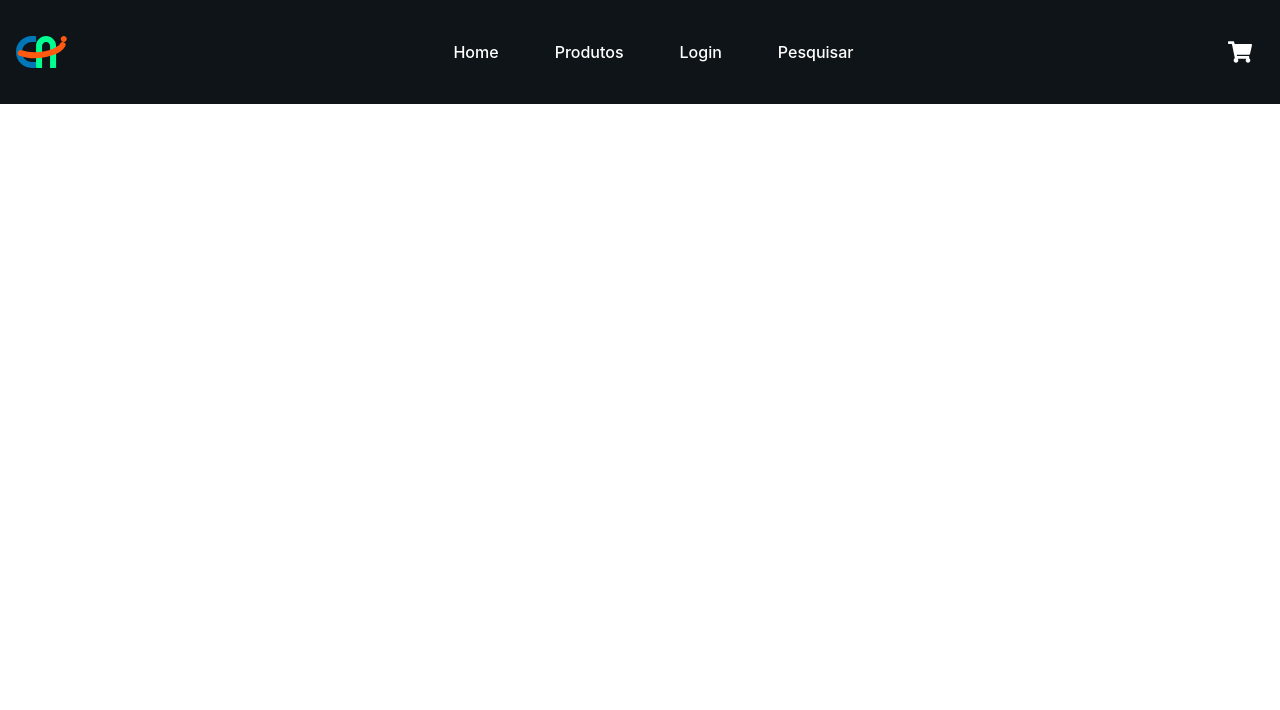
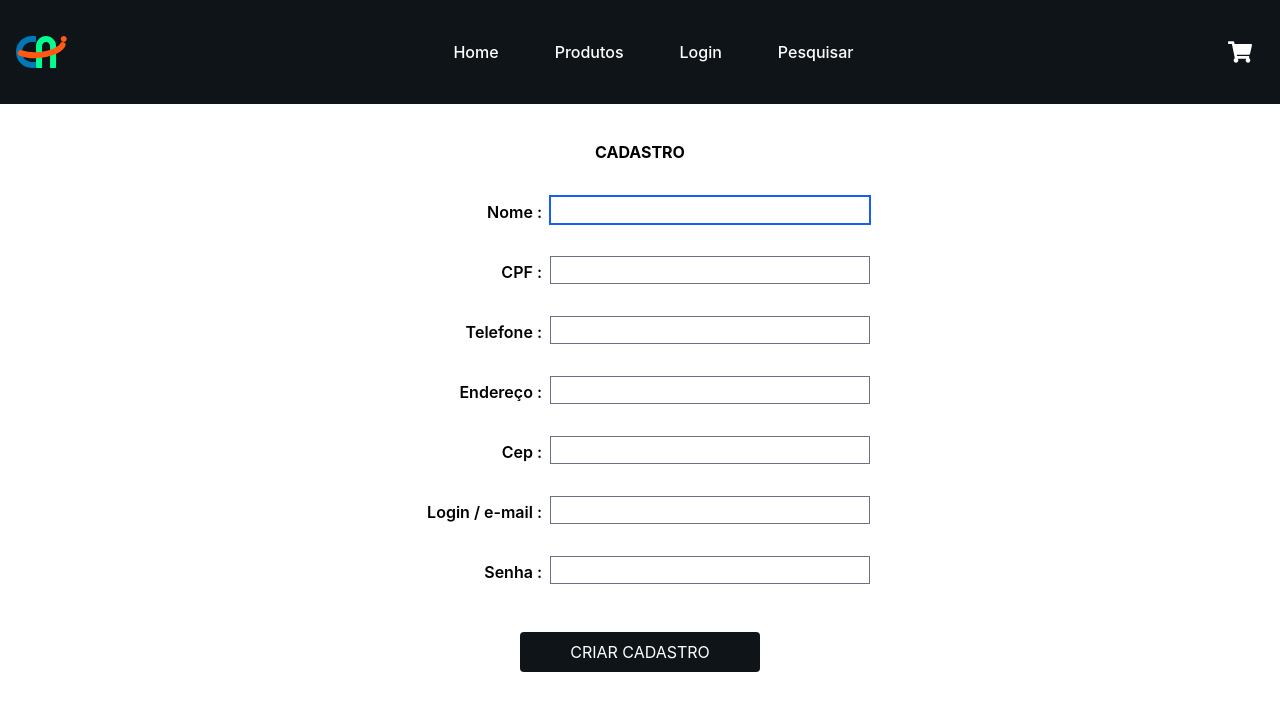
Before and after one commit to Aramanu/Trabalho_Final_Semestre, a React (Vite) app: page /cadastro-usuario in a window 1280 px wide. Shown: the top 710 px of the page. Built offline with nearby package versions, Linux system fonts and the light colour scheme.

Commit message:
feito login e cadastroUsuario

```diff
--- a/package.json
+++ b/package.json
@@ -16,6 +16,7 @@
     "lucide-react": "^0.553.0",
     "react": "^19.2.0",
     "react-dom": "^19.2.0",
+    "react-hook-form": "^7.66.1",
     "react-icons": "^5.5.0",
     "react-router": "^7.9.5",
     "react-router-dom": "^7.9.5",
--- a/src/pages/CadastroUsuario.jsx
+++ b/src/pages/CadastroUsuario.jsx
@@ -1,12 +1,138 @@
 import Cabecalho from "../components/Cabecalho";
+import { useForm } from "react-hook-form";
+import { useState, useEffect } from "react";
 
 export default function CadastroUsuario() {
+    const {register, handleSubmit, setFocus, reset} = useForm();
+    const [usuario, setUsuario] = useState(null);
+
+    function cadastrarUsuario(data){
+      const novoUsuario = {
+        nome: data.name,
+        cpf: data.cpf,
+        telefone: data.telefone,
+        endereco: data.endereco,
+        cep: data.cep,
+        login: data.login,
+        senha: data.senha
+      };
+      setUsuario(novoUsuario);
+      localStorage.setItem("usuario", JSON.stringify(novoUsuario));
+      limparFormulario()
+    }
+    useEffect(() => {
+      setFocus("name")
+      if(localStorage.getItem("usuario")){
+        const usuarioSalvo = JSON.parse(localStorage.getItem("usuario"));
+        setUsuario(usuarioSalvo);
+      }
+    }, [setFocus]);
+    function limparFormulario(){
+      reset({
+        name: "",
+        cpf: "",
+        telefone: "",
+        endereco: "",
+        cep: "",
+        login: "",
+        senha: ""
+      });
+      setFocus("name");
+    }
   return (
     <>
       <Cabecalho />
-      <div className="pt-20">
-        <h1>Cadastro de Usuário</h1>
-      </div>
+       <section className="mt-30 md:mt-35 flex flex-col items-center gap-8  ">
+              <h1 className="uppercase text-black font-bold ">
+                cadastro
+              </h1>
+              <form action="" onSubmit={handleSubmit(cadastrarUsuario)} className="flex flex-col w-200 gap-8 items-center">
+                <p className="flex  flex-row items-end gap-2 md:w-115 justify-end  ">
+                  <label htmlFor="name"className="font-semibold items-center justify-center hidden md:block">Nome : </label>
+                  <input
+                    type="text"
+                    name="name"
+                    id="name"
+                    className="placeholder-gray-400 w-80 h-7 md:placeholder-transparent md:w-100"
+                    placeholder="Nome Completo"
+                    required {...register("name")}
+                  />
+                </p>
+                <p className="flex flex-row items-end gap-2 md:w-115 justify-end ">
+                  <label htmlFor="cpf"className="font-semibold items-center justify-center hidden md:block">CPF : </label>
+                  <input
+                    type="text"
+                    name="cpf"
+                    id="cpf"
+                    className="placeholder-gray-400 w-80 h-7 md:placeholder-transparent md:w-100"
+                    placeholder="CPF"
+                    required {...register("cpf")}
+                  />
+                </p>
+                <p className="flex flex-row items-end gap-2 md:w-115 justify-end ">
+                  <label htmlFor="telefone"className="font-semibold items-center justify-center hidden md:block">Telefone : </label>
+                  <input
+                    type="text"
+                    name="telefone"
+                    id="telefone"
+                    className="placeholder-gray-400 w-80 h-7 md:placeholder-transparent md:w-100"
+                    placeholder="Telefone"
+                    required {...register("telefone")}
+                  />
+                </p>
+                <p className="flex flex-row items-end gap-2 md:w-115 justify-end ">
+                  <label htmlFor="endereco"className="font-semibold items-center justify-center hidden md:block">Endereço : </label>
+                  <input
+                    type="text"
+                    name="endereco"
+                    id="endereco"
+                    className="placeholder-gray-400 w-80 h-7 md:placeholder-transparent md:w-100"
+                    placeholder="Endereço"
+                    required {...register("endereco")}
+                  />
+                </p>
+                <p className="flex flex-row items-end gap-2 md:w-115 justify-end ">
+                  <label htmlFor="cep"className="font-semibold items-center justify-center hidden md:block">Cep : </label>
+                  <input
+                    type="number"
+                    name="cep"
+                    id="cep"
+                    className="placeholder-gray-400 w-80 h-7 md:placeholder-transparent md:w-100"
+                    placeholder="Cep"
+                    required {...register("cep")}
+                  />
+                </p>
+                <p className="flex flex-row items-end gap-2 md:w-115 justify-end ">
+                  <label htmlFor="login"className="font-semibold items-center justify-center hidden md:block">Login / e-mail : </label>
+                  <input
+                    type="email"
+                    name="login"
+                    id="login"
+                    className="placeholder-gray-400 w-80 h-7 md:placeholder-transparent md:w-100"
+                    placeholder="Login / e-mail"
+                    required {...register("login")}
+                  />
+                </p>
+                <p className="flex flex-row items-end gap-2 md:w-115 justify-end ">
+                  <label htmlFor="senha"className="font-semibold items-center justify-center hidden md:block">Senha : </label>
+                  <input
+                    type="password"
+                    name="senha"
+                    id="senha"
+                    className="placeholder-gray-400 w-80 h-7 md:placeholder-transparent md:w-100"
+                    placeholder="Senha"
+                    required {...register("senha")}
+                  />
+                </p>
+                <button
+                  type="submit"
+                  className="bg-[#0E1418] text-white px-4 py-2 rounded mt-4 hover:bg-preto_azulado w-60"
+                >
+                  CRIAR CADASTRO
+                </button>
+              </form>
+
+            </section>
     </>
   );
 }
--- a/src/pages/Home.jsx
+++ b/src/pages/Home.jsx
@@ -6,7 +6,7 @@ export default function Home() {
     <>
       <Cabecalho />
       <div className="pt-20 px-4">
-        <h1 className="text-4xl font-bold text-black">Home</h1>
+        <h1 className="text-4xl font-bold text-black p-8">Home</h1>
       </div>
       <RodaPe />
     </>
--- a/src/pages/Login.jsx
+++ b/src/pages/Login.jsx
@@ -1,12 +1,61 @@
 import Cabecalho from "../components/Cabecalho";
+import { useForm } from "react-hook-form";
+import { Link } from "react-router-dom";
+
 
 export default function Login() {
+  const { register, handleSubmit, reset, setFocus } = useForm();
+
   return (
     <>
       <Cabecalho />
-      <div className="pt-20">
-        <h1>Login AAA</h1>
-      </div>
+      <section className="mt-40 flex flex-col items-center gap-8">
+        <h1 className="uppercase text-black font-bold hidden md:block">
+          entrar com email e senha
+        </h1>
+        <h1 className="uppercase text-black font-bold md:hidden">
+          email e senha
+        </h1>
+        <form action="" className="pt-10 flex flex-col gap-8 w-full max-w-md">
+          <p>
+            <input
+              type="email"
+              name=""
+              id=""
+              className="placeholder-gray-400 w-full"
+              placeholder="exemplo@email.com"
+            />
+          </p>
+          <p>
+            <input
+              type="password"
+              name=""
+              id=""
+              className="placeholder-gray-400 w-full"
+              placeholder="adicione sua senha"
+            />
+          </p>
+          <div className="flex flex-col justify-end">
+            <h5 className="uppercase text-[0.6rem] text-end ">
+              esqueci minha senha
+            </h5>
+            <hr className="w-full border-black" />
+          </div>
+          <button
+            type="submit"
+            className="bg-[#0E1418] text-white px-4 py-2 rounded mt-4 hover:bg-preto_azulado"
+          >
+            Entrar
+          </button>
+        </form>
+        <Link to="/cadastro-usuario">
+        <h5 className="uppercase text-[0.6rem] text-center hidden md:block hover:cursor-pointer">
+          não tem uma conta cadastre-se
+        </h5>
+        <h5 className="uppercase text-[0.6rem] text-center hover:cursor-pointer md:hidden">cadastre-se
+        </h5>
+        </Link>
+      </section>
     </>
   );
 }
```
Also changed, not shown: 1 other file (tests, documents, lock files or other folders).
